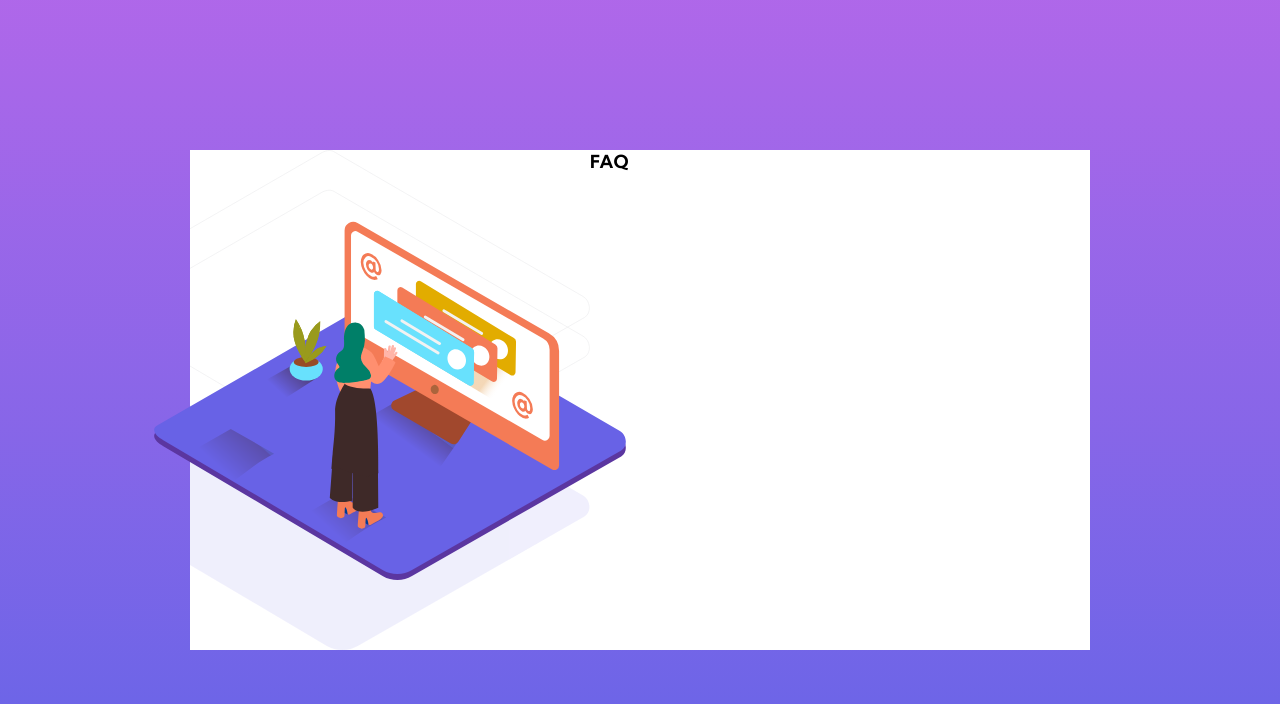
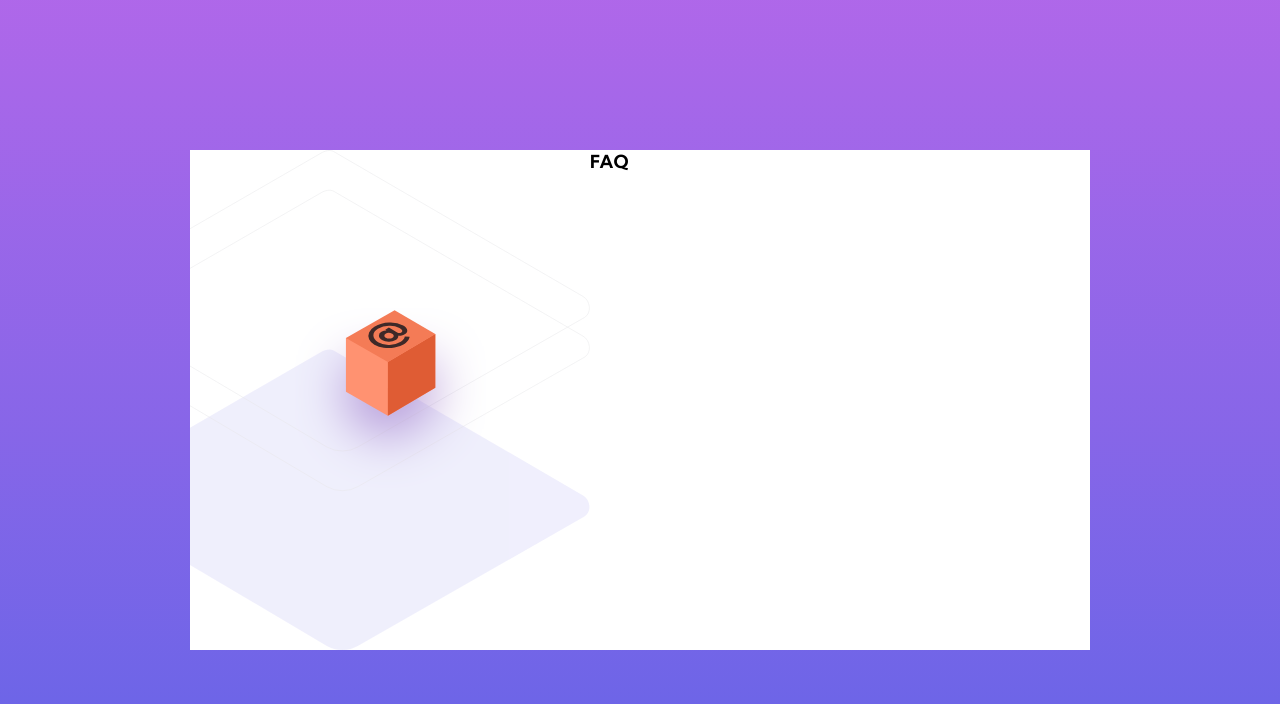
Before and after one commit to x3python/Frontend-Mentor---FAQ-Accordion-Card, a plain HTML site: page index.html in a window 1280 px wide. Drawn offline with Linux system fonts and the light colour scheme.

Commit message:
Update index.html

```diff
--- a/index.html
+++ b/index.html
@@ -11,12 +11,15 @@
 <body>
     <main class="card">
         <header class="img-area">
-            <img src="images/illustration-woman-online-desktop.svg" alt="illustration-woman-online-desktop" class="woman">
+            <img src="images/illustration-box-desktop.svg" alt="just-box" class="box">
         </header>
         <section class="text-area">
             <h1 class="title">
                 FAQ
             </h1>
+            <section class="dropdown">
+
+            </section>
         </section>
     </main>
 </body>
```
